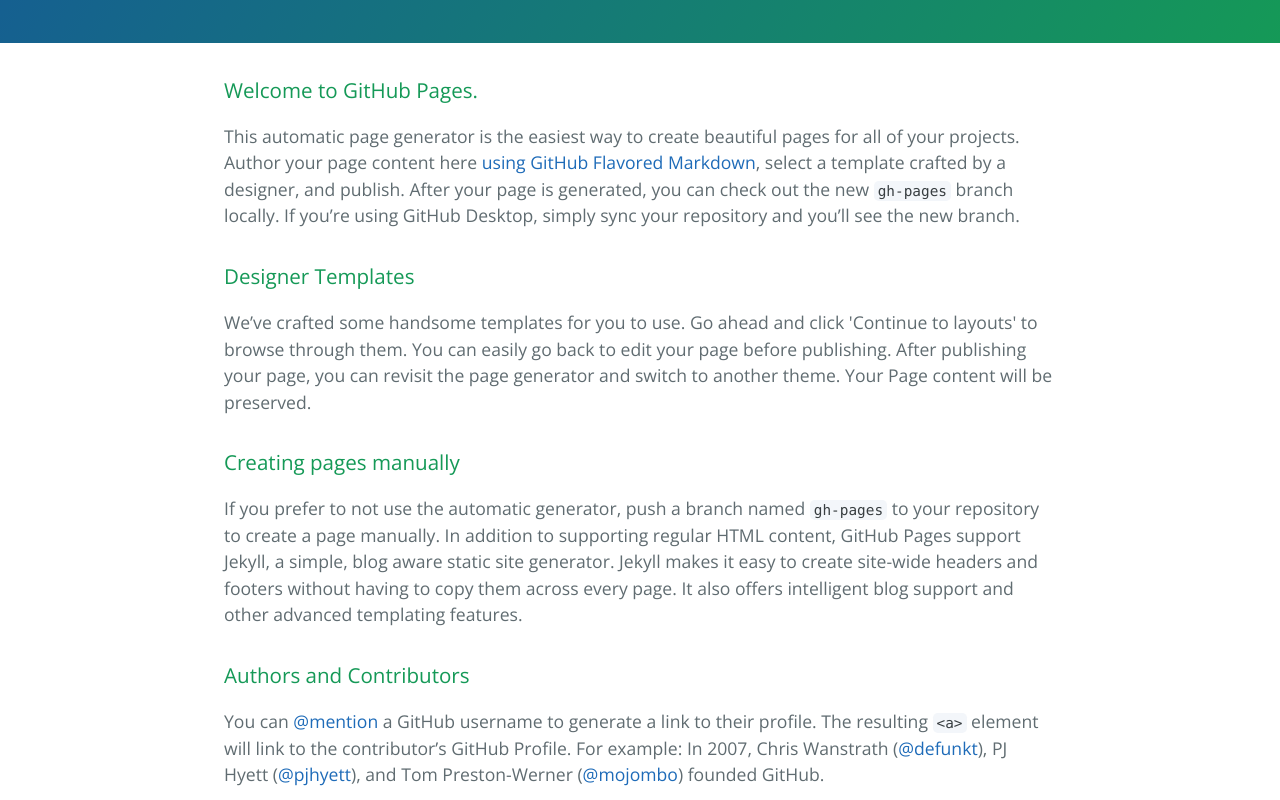
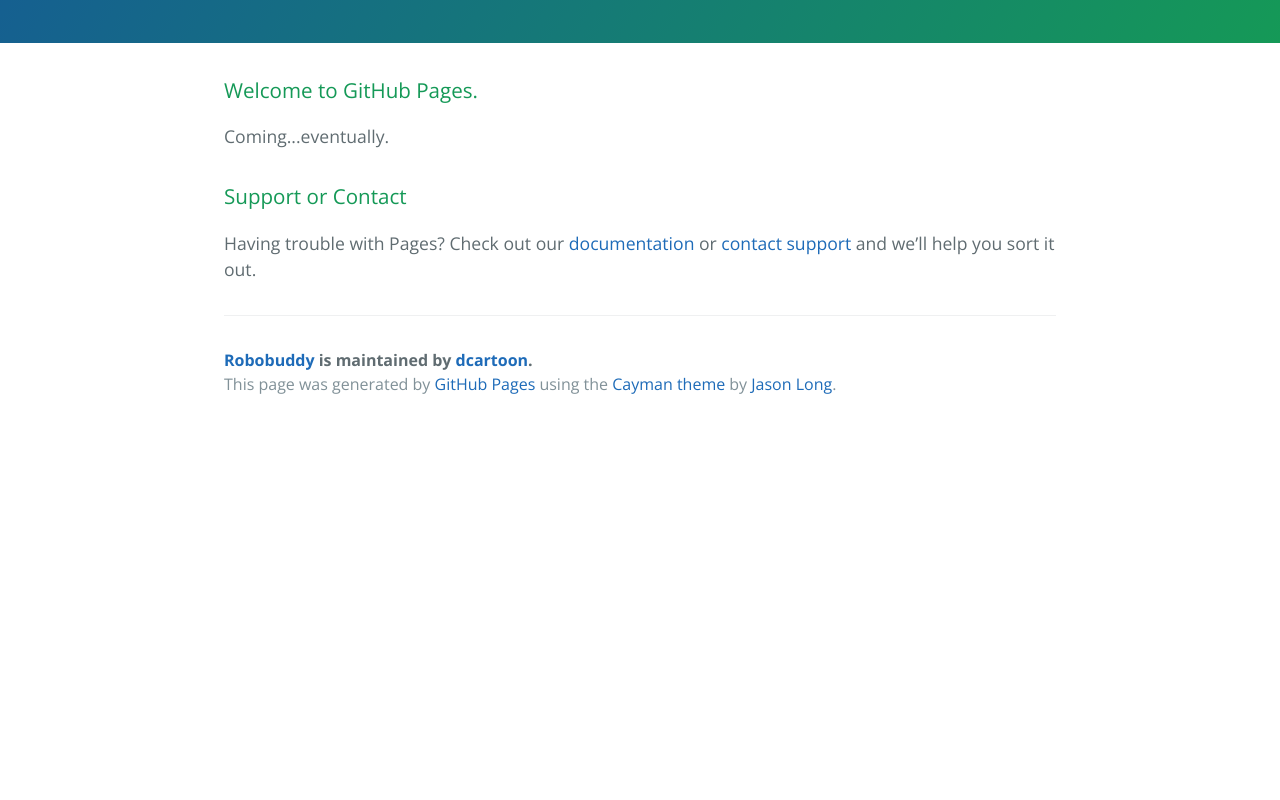
Before and after one commit to dcartoon/robobuddy, a plain HTML site: page index.html in a window 1280 px wide. Shown: the part 340-1140 px from the top of the page. After the commit the page ends 800 px from the top, so only its background shows below. Drawn offline with nearby package versions, Linux system fonts and the light colour scheme.

Commit message:
Update index.html

```diff
--- a/index.html
+++ b/index.html
@@ -22,22 +22,8 @@
       <h3>
 <a id="welcome-to-github-pages" class="anchor" href="#welcome-to-github-pages" aria-hidden="true"><span aria-hidden="true" class="octicon octicon-link"></span></a>Welcome to GitHub Pages.</h3>
 
-<p>This automatic page generator is the easiest way to create beautiful pages for all of your projects. Author your page content here <a href="https://guides.github.com/features/mastering-markdown/">using GitHub Flavored Markdown</a>, select a template crafted by a designer, and publish. After your page is generated, you can check out the new <code>gh-pages</code> branch locally. If you’re using GitHub Desktop, simply sync your repository and you’ll see the new branch.</p>
+<p>Coming...eventually.</p>
 
-<h3>
-<a id="designer-templates" class="anchor" href="#designer-templates" aria-hidden="true"><span aria-hidden="true" class="octicon octicon-link"></span></a>Designer Templates</h3>
-
-<p>We’ve crafted some handsome templates for you to use. Go ahead and click 'Continue to layouts' to browse through them. You can easily go back to edit your page before publishing. After publishing your page, you can revisit the page generator and switch to another theme. Your Page content will be preserved.</p>
-
-<h3>
-<a id="creating-pages-manually" class="anchor" href="#creating-pages-manually" aria-hidden="true"><span aria-hidden="true" class="octicon octicon-link"></span></a>Creating pages manually</h3>
-
-<p>If you prefer to not use the automatic generator, push a branch named <code>gh-pages</code> to your repository to create a page manually. In addition to supporting regular HTML content, GitHub Pages support Jekyll, a simple, blog aware static site generator. Jekyll makes it easy to create site-wide headers and footers without having to copy them across every page. It also offers intelligent blog support and other advanced templating features.</p>
-
-<h3>
-<a id="authors-and-contributors" class="anchor" href="#authors-and-contributors" aria-hidden="true"><span aria-hidden="true" class="octicon octicon-link"></span></a>Authors and Contributors</h3>
-
-<p>You can <a href="https://help.github.com/articles/basic-writing-and-formatting-syntax/#mentioning-users-and-teams" class="user-mention">@mention</a> a GitHub username to generate a link to their profile. The resulting <code>&lt;a&gt;</code> element will link to the contributor’s GitHub Profile. For example: In 2007, Chris Wanstrath (<a href="https://github.com/defunkt" class="user-mention">@defunkt</a>), PJ Hyett (<a href="https://github.com/pjhyett" class="user-mention">@pjhyett</a>), and Tom Preston-Werner (<a href="https://github.com/mojombo" class="user-mention">@mojombo</a>) founded GitHub.</p>
 
 <h3>
 <a id="support-or-contact" class="anchor" href="#support-or-contact" aria-hidden="true"><span aria-hidden="true" class="octicon octicon-link"></span></a>Support or Contact</h3>
```
